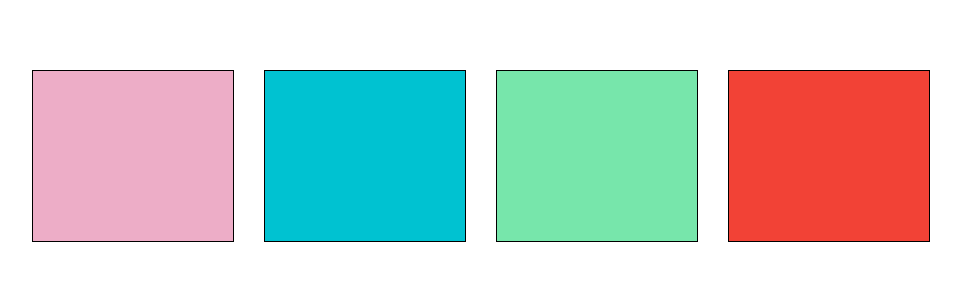
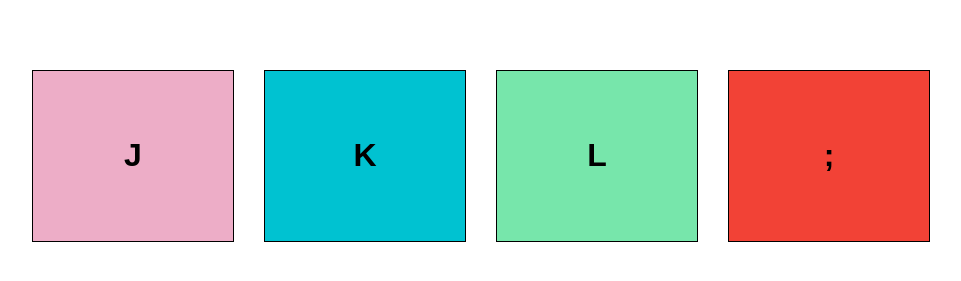
Before and after one commit to JoeyHoellerich/paintNrun_TS, a plain HTML site: page index.html in a window 1280 px wide. Shown: the part 311-592 px from the top of the page, without its empty margins (159-1120 px from the left). Drawn offline with Linux system fonts and the light colour scheme.

Commit message:
added text to buttons

```diff
--- a/index.html
+++ b/index.html
@@ -14,10 +14,18 @@
     <div id="game"></div>
     <!-- Div to hold paint buttons -->
     <div id="paintContainer">
-        <div class="paint" id="paint1"></div>
-        <div class="paint" id="paint2"></div>
-        <div class="paint" id="paint3"></div>
-        <div class="paint" id="paint4"></div>
+        <div class="paint" id="paint1">
+            <span>J</span>
+        </div>
+        <div class="paint" id="paint2">
+            <span>K</span>
+        </div>
+        <div class="paint" id="paint3">
+            <span>L</span>
+        </div>
+        <div class="paint" id="paint4">
+            <span>;</span>
+        </div>
     </div>
 
     <!-- Main JS File -->
--- a/style.css
+++ b/style.css
@@ -52,6 +52,16 @@ h1 {
     height: 170px;
     border: 1px solid black;
     margin: 15px;
+    /* Center Text in Paint Selectors */
+    display: flex;
+    justify-content: center;
+    align-items: center;
+}
+
+.paint span {
+    font-family: sans-serif;
+    font-size: 2em;
+    font-weight: bold;
 }
 
 /* Style for paint Selector 1 (green) */
```
